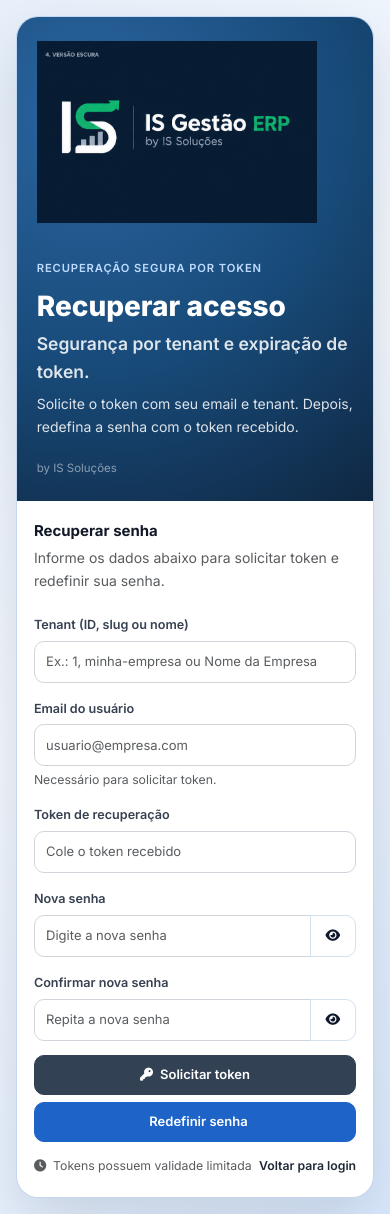
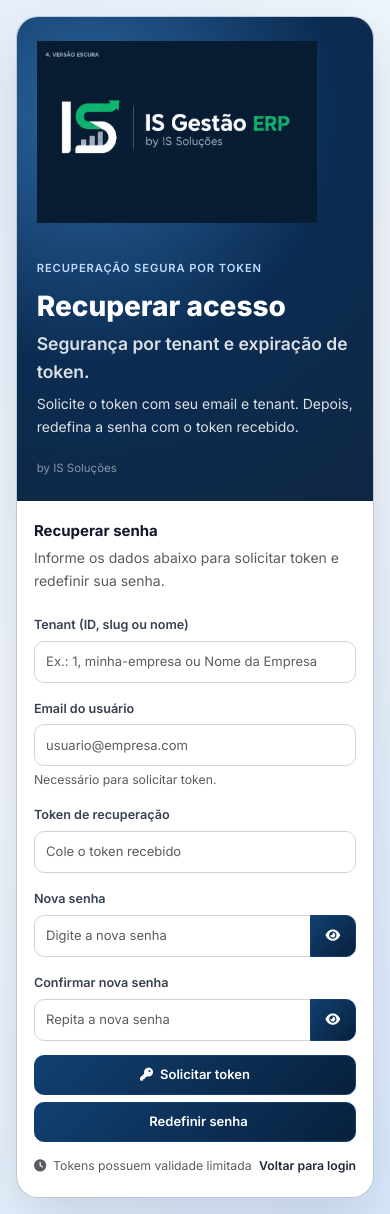
Before and after one commit to Iltonns/J-Auto-Pe-as, a Flask app: page /recuperar-senha in a window 390 px wide. Run offline with Flask 3, Linux system fonts and the light colour scheme; data that the repository does not hold is empty; some libraries are stand-ins or nearby versions.

Commit message:
style: standardize blue theme and enhance dashboard visuals
- Updated blue color variables for consistency across the application.
- Introduced new styles for buttons and dashboard section titles to improve visual appeal.
- Enhanced layout and design elements in the dashboard for better user experience.
- Added responsive styles for branding elements to maintain visibility on smaller screens.

```diff
--- a/static/css/blue-standardization.css
+++ b/static/css/blue-standardization.css
@@ -1,18 +1,31 @@
 :root {
-    --erp-blue-900: #0f2742;
-    --erp-blue-700: #184b7a;
-    --erp-blue-600: #1d63c8;
-    --erp-blue-100: #dbeafe;
-    --erp-blue-050: #eff6ff;
+    --erp-blue-950: #04152a;
+    --erp-blue-900: #08203d;
+    --erp-blue-800: #0b2c52;
+    --erp-blue-700: #114071;
+    --erp-blue-600: #1a5593;
+    --erp-blue-100: #d8e7fb;
+    --erp-blue-050: #edf4ff;
     --erp-blue-gradient: linear-gradient(135deg, var(--erp-blue-700) 0%, var(--erp-blue-900) 100%);
+
+    /* Override global theme vars for full visual consistency */
+    --is-primary: var(--erp-blue-800);
+    --is-accent: var(--erp-blue-700);
+    --neutral-dark: var(--erp-blue-950);
+    --accent-orange: var(--erp-blue-700);
+    --accent-red: var(--erp-blue-800);
 }
 
 .top-navbar,
 .page-header,
+.dashboard-hero,
 .card-header,
 .modal-header,
+.info-card-header,
 .table thead,
 .table thead th,
+.table-dark,
+.table-dark th,
 .table-header-professional,
 .table-header-professional th,
 .vendas-shell .card-header-vendas,
@@ -28,7 +41,7 @@
 .modern-table thead th {
     background: var(--erp-blue-gradient) !important;
     color: #ffffff !important;
-    border-color: rgba(147, 197, 253, 0.45) !important;
+    border-color: rgba(216, 231, 251, 0.4) !important;
 }
 
 .page-header h1,
@@ -47,6 +60,10 @@
 .card-header h6,
 .card-header p,
 .card-header span,
+.dashboard-hero h1,
+.dashboard-hero h2,
+.dashboard-hero h3,
+.dashboard-hero p,
 .top-navbar .navbar-brand,
 .top-navbar .navbar-text,
 .top-navbar .navbar-text span,
@@ -68,8 +85,100 @@
 }
 
 .modal-content,
+.modal-dialog,
 .card,
 .page-header,
-.login-shell {
-    border-color: rgba(29, 99, 200, 0.25) !important;
+.login-shell,
+.offcanvas {
+    border-color: rgba(17, 64, 113, 0.28) !important;
 }
+
+/* Blue standardization for all action buttons */
+.btn:not(.btn-link),
+.btn-primary,
+.btn-success,
+.btn-secondary,
+.btn-info,
+.btn-warning,
+.btn-danger,
+.btn-dark,
+.btn-outline-primary,
+.btn-outline-success,
+.btn-outline-secondary,
+.btn-outline-info,
+.btn-outline-warning,
+.btn-outline-danger,
+.btn-outline-dark {
+    background: var(--erp-blue-gradient) !important;
+    border-color: var(--erp-blue-700) !important;
+    color: #ffffff !important;
+}
+
+.btn:not(.btn-link):hover,
+.btn-primary:hover,
+.btn-success:hover,
+.btn-secondary:hover,
+.btn-info:hover,
+.btn-warning:hover,
+.btn-danger:hover,
+.btn-dark:hover,
+.btn-outline-primary:hover,
+.btn-outline-success:hover,
+.btn-outline-secondary:hover,
+.btn-outline-info:hover,
+.btn-outline-warning:hover,
+.btn-outline-danger:hover,
+.btn-outline-dark:hover {
+    background: linear-gradient(135deg, var(--erp-blue-600) 0%, var(--erp-blue-800) 100%) !important;
+    border-color: var(--erp-blue-600) !important;
+    color: #ffffff !important;
+}
+
+.btn:disabled,
+.btn.disabled {
+    background: #8aa9ce !important;
+    border-color: #8aa9ce !important;
+    color: #f8fbff !important;
+}
+
+/* Inline legacy colors overridden to logo blue */
+[style*="background-color: #121417"],
+[style*="background-color:#121417"],
+[style*="background-color: #c89b3c"],
+[style*="background-color:#c89b3c"],
+[style*="background: #c89b3c"],
+[style*="background:#c89b3c"],
+[style*="background: linear-gradient(135deg, #c89b3c 0%, #8c6a2a 100%)"],
+[style*="background:linear-gradient(135deg,#c89b3c 0%,#8c6a2a 100%)"] {
+    background: var(--erp-blue-gradient) !important;
+    color: #ffffff !important;
+    border-color: var(--erp-blue-700) !important;
+}
+
+/* Sidebar/Dashboard branding visibility */
+.sidebar .brand-section {
+    padding: 1.2rem 1rem;
+}
+
+.brand-logo-wrap {
+    min-height: 68px;
+}
+
+.brand-logo {
+    max-width: min(100%, 230px);
+    max-height: 68px;
+    width: auto;
+    height: auto;
+    object-fit: contain;
+}
+
+@media (max-width: 991.98px) {
+    .brand-logo-wrap {
+        min-height: 58px;
+    }
+
+    .brand-logo {
+        max-width: min(100%, 200px);
+        max-height: 58px;
+    }
+}
```
Also changed, not shown: templates/dashboard.html (+26 -2 lines).
